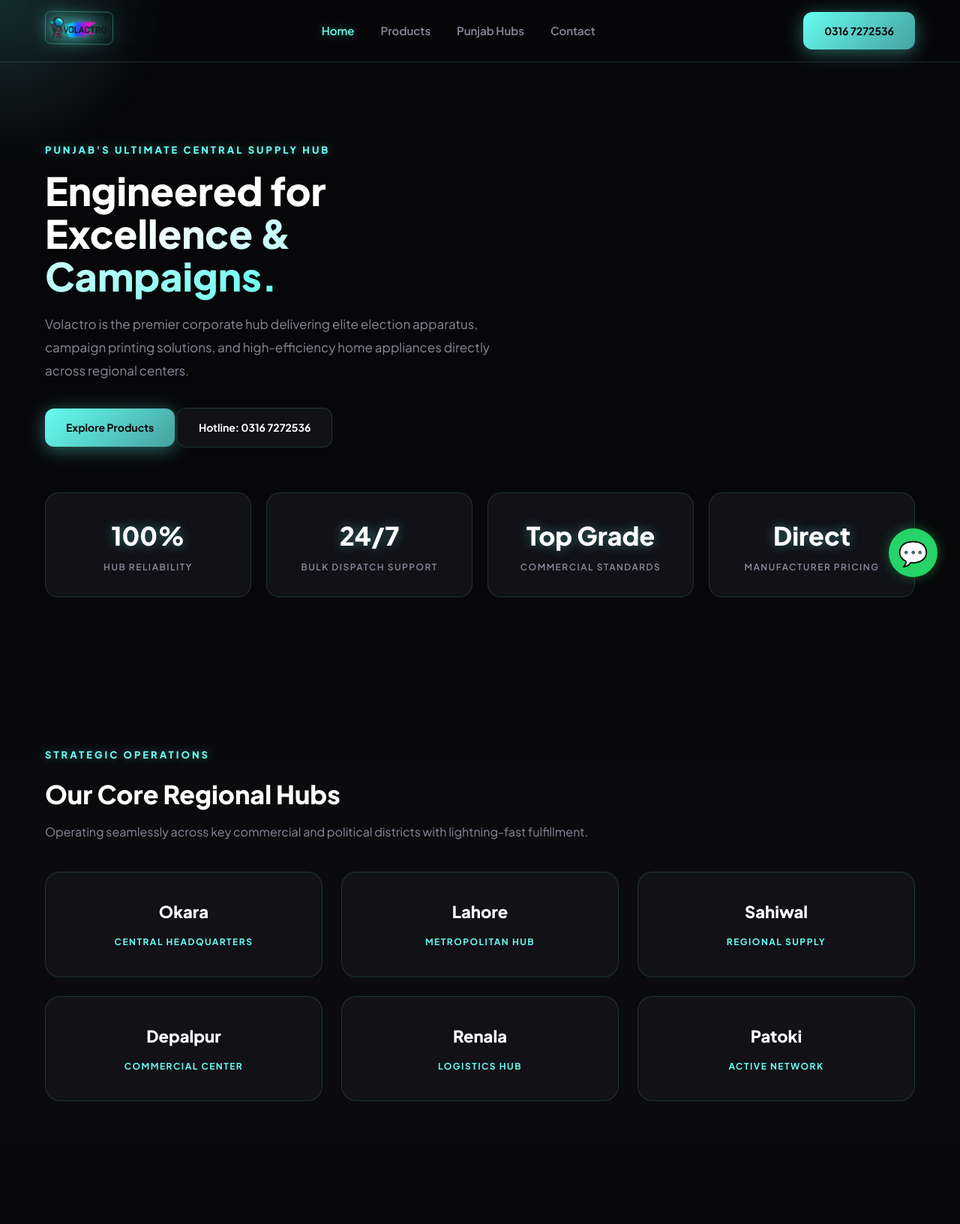
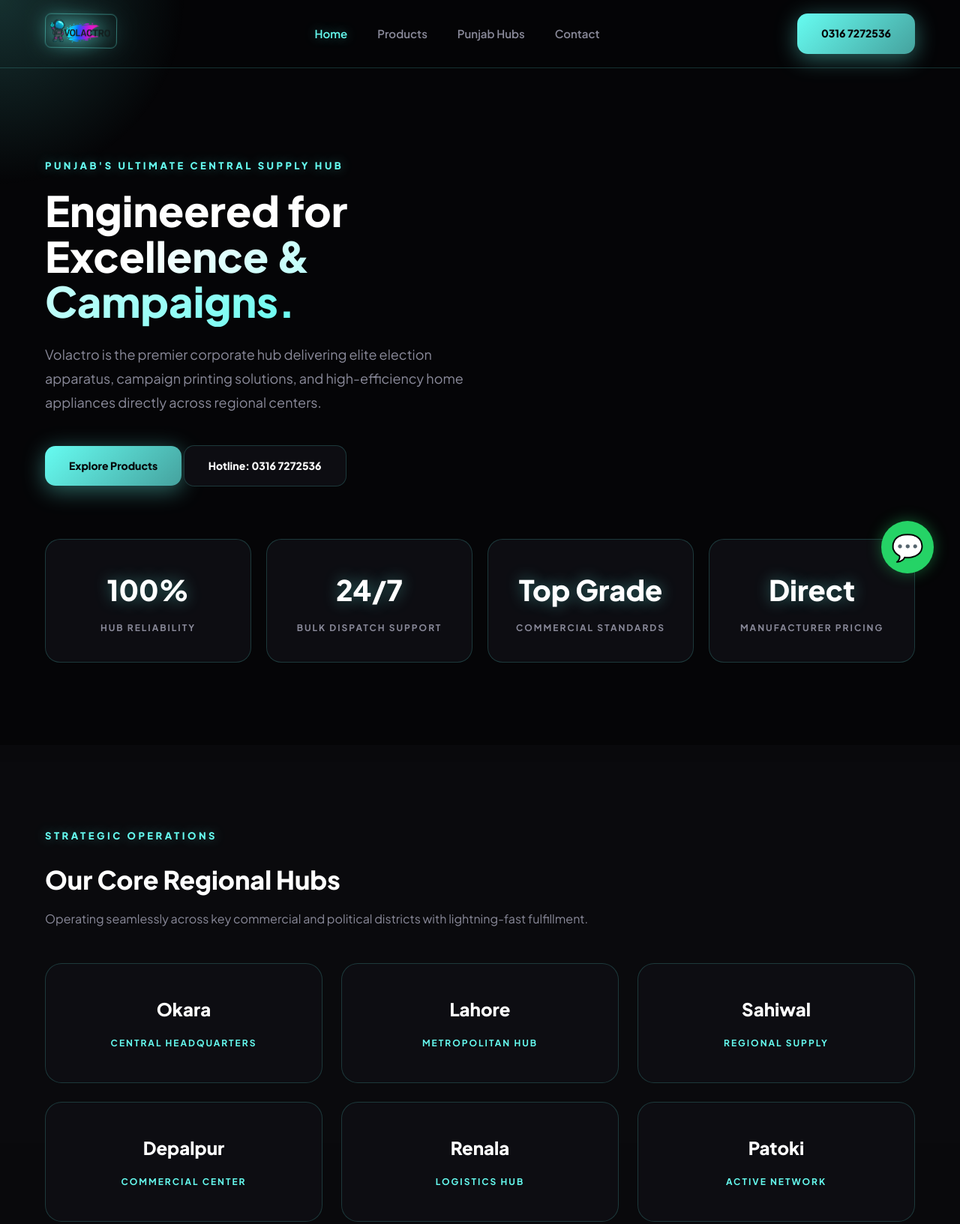
Before and after one commit to volactro/volactro, a plain HTML site: page index.html in a window 1280 px wide. Shown: the top 1633 px of the page at 75% size. Drawn offline with nearby package versions, Linux system fonts and the light colour scheme.

Commit message:
Update style.css

```diff
--- a/style.css
+++ b/style.css
@@ -1,7 +1,7 @@
 :root {
-  --bg: #070709;
-  --panel: #111116;
-  --panel-border: rgba(102, 252, 241, 0.15);
+  --bg: #050507;
+  --panel: #0d0d12;
+  --panel-border: rgba(102, 252, 241, 0.18);
   --text: #f0f0f5;
   --text-muted: #8a8a9a;
   --accent: #66FCF1;
@@ -16,31 +16,31 @@
   color: var(--text);
   font-family: 'Plus Jakarta Sans', system-ui, -apple-system, sans-serif;
   overflow-x: hidden;
-  line-height: 1.6;
+  line-height: 1.7;
 }
 
 a { text-decoration: none; color: inherit; transition: 0.2s; }
 
 .container { max-width: 1200px; margin: 0 auto; padding: 0 20px; }
-.section { padding: 100px 0; position: relative; }
-.section-tight { padding: 50px 0; }
+.section { padding: 110px 0; position: relative; }
+.section-tight { padding: 60px 0; }
 
 /* Cinematic Full-Screen Preloader */
 .preloader {
   position: fixed !important; top: 0 !important; left: 0 !important; right: 0 !important; bottom: 0 !important;
-  width: 100% !important; height: 100vh !important; background: #050507 !important;
+  width: 100% !important; height: 100vh !important; background: #030304 !important;
   z-index: 999999 !important; display: flex !important; flex-direction: column !important;
   align-items: center !important; justify-content: center !important;
   overflow: hidden !important; animation: hideContainer 0.5s ease 3.5s forwards;
 }
 .preloader-logo {
-  font-size: 42px; font-weight: 900; color: #fff; letter-spacing: 6px;
-  text-shadow: 0 0 30px var(--accent);
+  font-size: 44px; font-weight: 900; color: #fff; letter-spacing: 8px;
+  text-shadow: 0 0 35px var(--accent);
   animation: pulseLogo 0.8s infinite alternate;
 }
 @keyframes pulseLogo {
   from { transform: scale(1); opacity: 0.7; filter: drop-shadow(0 0 5px var(--accent)); }
-  to { transform: scale(1.06); opacity: 1; filter: drop-shadow(0 0 20px var(--accent)); }
+  to { transform: scale(1.06); opacity: 1; filter: drop-shadow(0 0 25px var(--accent)); }
 }
 @keyframes hideContainer {
   to { opacity: 0; visibility: hidden; pointer-events: none; }
@@ -50,133 +50,133 @@
 /* Immersive Soft Cursor Glow */
 .cursor-glow {
   position: fixed !important; pointer-events: none !important; z-index: 99999 !important;
-  width: 450px; height: 450px; transform: translate(-50%, -50%); border-radius: 50%;
-  background: radial-gradient(circle, rgba(102, 252, 241, 0.16) 0%, rgba(0, 0, 0, 0) 70%);
+  width: 500px; height: 500px; transform: translate(-50%, -50%); border-radius: 50%;
+  background: radial-gradient(circle, rgba(102, 252, 241, 0.18) 0%, rgba(0, 0, 0, 0) 70%);
   transition: width 0.3s, height: 0.3s;
 }
 
 /* Glassmorphism Sticky Navigation */
 .nav {
   position: fixed; top: 0; left: 0; width: 100%;
-  background: rgba(7, 7, 9, 0.85); backdrop-filter: blur(16px);
-  z-index: 100; border-bottom: 1px solid var(--panel-border); padding: 16px 0;
+  background: rgba(5, 5, 7, 0.9); backdrop-filter: blur(18px);
+  z-index: 100; border-bottom: 1px solid var(--panel-border); padding: 18px 0;
 }
 .nav-inner { display: flex; align-items: center; justify-content: space-between; }
-.brand { font-weight: 900; font-size: 22px; display: flex; align-items: center; gap: 10px; color: #fff; }
+.brand { font-weight: 900; font-size: 24px; display: flex; align-items: center; gap: 12px; color: #fff; }
 
 .brand-logo-img {
-  height: 44px; width: auto;
-  filter: drop-shadow(0 0 3px var(--accent)) drop-shadow(0 0 10px var(--accent-glow));
-  border: 1px solid rgba(102, 252, 241, 0.35);
+  height: 46px; width: auto;
+  filter: drop-shadow(0 0 4px var(--accent)) drop-shadow(0 0 12px var(--accent-glow));
+  border: 1px solid rgba(102, 252, 241, 0.4);
   padding: 4px; border-radius: 8px;
   animation: logoFloat 3.5s ease-in-out infinite;
 }
 
 @keyframes logoFloat {
-  0% { transform: translateY(0px) rotate(0deg); filter: drop-shadow(0 0 4px var(--accent)); }
-  50% { transform: translateY(-5px) rotate(1deg); filter: drop-shadow(0 0 15px var(--accent)); }
-  100% { transform: translateY(0px) rotate(0deg); filter: drop-shadow(0 0 4px var(--accent)); }
+  0% { transform: translateY(0px) rotate(0deg); filter: drop-shadow(0 0 5px var(--accent)); }
+  50% { transform: translateY(-5px) rotate(1deg); filter: drop-shadow(0 0 18px var(--accent)); }
+  100% { transform: translateY(0px) rotate(0deg); filter: drop-shadow(0 0 5px var(--accent)); }
 }
 
-.nav-links { display: flex; gap: 35px; font-size: 15px; color: var(--text-muted); font-weight: 600; }
-.nav-links a:hover, .nav-links a.active { color: var(--accent); text-shadow: 0 0 12px var(--accent-glow); }
+.nav-links { display: flex; gap: 40px; font-size: 15px; color: var(--text-muted); font-weight: 600; }
+.nav-links a:hover, .nav-links a.active { color: var(--accent); text-shadow: 0 0 15px var(--accent-glow); }
 
 /* High-Impact Buttons */
 .btn {
-  display: inline-flex; align-items: center; gap: 10px; padding: 14px 28px;
-  border-radius: 12px; font-weight: 700; font-size: 14px; transition: all 0.3s cubic-bezier(0.16, 1, 0.3, 1); cursor: pointer;
+  display: inline-flex; align-items: center; gap: 12px; padding: 15px 32px;
+  border-radius: 14px; font-weight: 800; font-size: 14px; transition: all 0.35s cubic-bezier(0.16, 1, 0.3, 1); cursor: pointer;
 }
 .btn-primary {
   background: linear-gradient(135deg, var(--accent), var(--teal)); color: var(--bg);
-  box-shadow: 0 4px 25px var(--accent-glow); border: none;
+  box-shadow: 0 6px 30px var(--accent-glow); border: none;
 }
-.btn-primary:hover { transform: translateY(-4px); box-shadow: 0 8px 35px var(--accent-glow); opacity: 0.95; }
+.btn-primary:hover { transform: translateY(-5px); box-shadow: 0 12px 40px var(--accent-glow); opacity: 0.95; }
 .btn-ghost { background: var(--panel); color: #fff; border: 1px solid var(--panel-border); }
-.btn-ghost:hover { transform: translateY(-4px); border-color: var(--accent); background: rgba(102, 252, 241, 0.08); }
+.btn-ghost:hover { transform: translateY(-5px); border-color: var(--accent); background: rgba(102, 252, 241, 0.1); }
 
 /* Hero Section */
-.hero { padding-top: 190px; }
-.hero-grid { display: grid; grid-template-columns: 1.1fr 0.9fr; gap: 50px; align-items: center; }
-.eyebrow { font-size: 13px; text-transform: uppercase; letter-spacing: 3px; color: var(--accent); margin-bottom: 15px; font-weight: 800; text-shadow: 0 0 12px var(--accent-glow); }
-.display-1 { font-size: 52px; line-height: 1.1; font-weight: 900; margin-bottom: 20px; color: #fff; }
+.hero { padding-top: 210px; }
+.hero-grid { display: grid; grid-template-columns: 1.1fr 0.9fr; gap: 60px; align-items: center; }
+.eyebrow { font-size: 13px; text-transform: uppercase; letter-spacing: 3.5px; color: var(--accent); margin-bottom: 18px; font-weight: 800; text-shadow: 0 0 15px var(--accent-glow); }
+.display-1 { font-size: 56px; line-height: 1.08; font-weight: 900; margin-bottom: 25px; color: #fff; }
 .grad-text { background: linear-gradient(135deg, #fff 20%, var(--accent) 100%); -webkit-background-clip: text; -webkit-text-fill-color: transparent; }
-.hero-sub { font-size: 17px; color: var(--text-muted); line-height: 1.8; margin-bottom: 35px; }
+.hero-sub { font-size: 18px; color: var(--text-muted); line-height: 1.8; margin-bottom: 40px; }
 
 /* Enhanced Stats Counters */
-.stats-grid { display: grid; grid-template-columns: repeat(4, 1fr); gap: 20px; margin-top: 60px; }
+.stats-grid { display: grid; grid-template-columns: repeat(4, 1fr); gap: 20px; margin-top: 70px; }
 .stat-card {
-  background: var(--panel); border: 1px solid var(--panel-border); padding: 30px 20px;
-  border-radius: 18px; text-align: center; transition: 0.3s; position: relative; overflow: hidden;
+  background: var(--panel); border: 1px solid var(--panel-border); padding: 35px 20px;
+  border-radius: 20px; text-align: center; transition: 0.35s; position: relative; overflow: hidden;
 }
 .stat-card::before {
-  content: ''; position: absolute; top: 0; left: 0; width: 100%; height: 2px;
+  content: ''; position: absolute; top: 0; left: 0; width: 100%; height: 3px;
   background: linear-gradient(90deg, transparent, var(--accent), transparent);
-  opacity: 0; transition: 0.3s;
+  opacity: 0; transition: 0.35s;
 }
 .stat-card:hover::before { opacity: 1; }
-.stat-card:hover { transform: translateY(-5px); border-color: var(--accent); box-shadow: 0 10px 30px rgba(102, 252, 241, 0.1); }
-.stat-card h3 { font-size: 34px; font-weight: 900; color: #fff; margin-bottom: 5px; text-shadow: 0 0 15px var(--accent-glow); }
-.stat-card p { font-size: 12px; color: var(--text-muted); text-transform: uppercase; letter-spacing: 1.5px; font-weight: 600; }
+.stat-card:hover { transform: translateY(-8px); border-color: var(--accent); box-shadow: 0 15px 35px rgba(102, 252, 241, 0.15); }
+.stat-card h3 { font-size: 38px; font-weight: 900; color: #fff; margin-bottom: 8px; text-shadow: 0 0 20px var(--accent-glow); }
+.stat-card p { font-size: 12px; color: var(--text-muted); text-transform: uppercase; letter-spacing: 2px; font-weight: 700; }
 
 /* Hub Cities Grid */
-.hub-grid { display: grid; grid-template-columns: repeat(3, 1fr); gap: 25px; margin-top: 40px; }
+.hub-grid { display: grid; grid-template-columns: repeat(3, 1fr); gap: 25px; margin-top: 45px; }
 .hub-card {
-  background: var(--panel); border: 1px solid var(--panel-border); padding: 35px 30px;
-  border-radius: 20px; text-align: center; transition: all 0.4s cubic-bezier(0.16, 1, 0.3, 1);
+  background: var(--panel); border: 1px solid var(--panel-border); padding: 40px 30px;
+  border-radius: 22px; text-align: center; transition: all 0.4s cubic-bezier(0.16, 1, 0.3, 1);
   position: relative;
 }
 .hub-card:hover {
-  border-color: var(--accent); transform: translateY(-8px);
-  box-shadow: 0 15px 40px rgba(102, 252, 241, 0.2);
-  background: linear-gradient(145deg, var(--panel), #16202b);
+  border-color: var(--accent); transform: translateY(-10px);
+  box-shadow: 0 20px 45px rgba(102, 252, 241, 0.25);
+  background: linear-gradient(145deg, var(--panel), #141c26);
 }
-.hub-card h4 { font-size: 22px; color: #fff; margin-bottom: 8px; font-weight: 800; }
-.hub-card span { font-size: 12px; color: var(--accent); font-weight: 700; text-transform: uppercase; letter-spacing: 1.5px; }
+.hub-card h4 { font-size: 24px; color: #fff; margin-bottom: 10px; font-weight: 800; }
+.hub-card span { font-size: 12px; color: var(--accent); font-weight: 700; text-transform: uppercase; letter-spacing: 2px; }
 
 /* Product Cards Grid */
-.work-grid { display: grid; grid-template-columns: repeat(3, 1fr); gap: 30px; margin-top: 45px; }
+.work-grid { display: grid; grid-template-columns: repeat(3, 1fr); gap: 30px; margin-top: 50px; }
 .work-card-link {
-  background: var(--panel); border: 1px solid var(--panel-border); border-radius: 20px;
-  overflow: hidden; position: relative; min-height: 280px; display: flex;
+  background: var(--panel); border: 1px solid var(--panel-border); border-radius: 22px;
+  overflow: hidden; position: relative; min-height: 300px; display: flex;
   flex-direction: column; justify-content: flex-end; text-decoration: none;
   transition: all 0.4s cubic-bezier(0.16, 1, 0.3, 1);
 }
-.work-card-link:hover { transform: translateY(-10px); border-color: var(--accent); box-shadow: 0 20px 45px rgba(102, 252, 241, 0.3); }
-.work-card-link h4 { font-size: 20px; margin-bottom: 6px; color: #fff; font-weight: 800; transition: 0.2s; }
+.work-card-link:hover { transform: translateY(-12px); border-color: var(--accent); box-shadow: 0 25px 50px rgba(102, 252, 241, 0.35); }
+.work-card-link h4 { font-size: 22px; margin-bottom: 8px; color: #fff; font-weight: 800; transition: 0.2s; }
 .work-card-link:hover h4 { color: var(--accent); }
-.work-card-link span { font-size: 13px; color: var(--text-muted); font-weight: 500; }
+.work-card-link span { font-size: 14px; color: var(--text-muted); font-weight: 500; }
 
 @keyframes floatAnim {
   0% { transform: translateY(0px); }
-  50% { transform: translateY(-8px); }
+  50% { transform: translateY(-10px); }
   100% { transform: translateY(0px); }
 }
 .floating-card { animation: floatAnim 4.5s ease-in-out infinite; }
 
 /* WhatsApp & Quick Action Floating Widget */
 @keyframes softPulse {
-  0% { box-shadow: 0 0 15px rgba(37, 211, 102, 0.4); }
-  50% { box-shadow: 0 0 35px rgba(37, 211, 102, 0.7); }
-  100% { box-shadow: 0 0 15px rgba(37, 211, 102, 0.4); }
+  0% { box-shadow: 0 0 20px rgba(37, 211, 102, 0.4); }
+  50% { box-shadow: 0 0 40px rgba(37, 211, 102, 0.8); }
+  100% { box-shadow: 0 0 20px rgba(37, 211, 102, 0.4); }
 }
 .whatsapp-float {
-  position: fixed; bottom: 30px; right: 30px; background-color: #25d366; color: #fff;
-  width: 65px; height: 65px; border-radius: 50%; display: flex; align-items: center;
-  justify-content: center; font-size: 32px; z-index: 999; transition: all 0.3s ease;
+  position: fixed; bottom: 35px; right: 35px; background-color: #25d366; color: #fff;
+  width: 70px; height: 70px; border-radius: 50%; display: flex; align-items: center;
+  justify-content: center; font-size: 35px; z-index: 999; transition: all 0.3s ease;
   animation: softPulse 3s ease-in-out infinite;
 }
-.whatsapp-float:hover { transform: scale(1.12); background-color: #20ba5a; }
+.whatsapp-float:hover { transform: scale(1.15); background-color: #20ba5a; }
 
 /* Footer */
-.footer { background: #040405; border-top: 1px solid var(--panel-border); padding: 80px 0 35px; margin-top: 120px; }
-.footer-top { display: grid; grid-template-columns: 2fr 1fr 1fr 1fr; gap: 40px; margin-bottom: 60px; }
-.footer-brand p { color: var(--text-muted); font-size: 14px; margin-top: 15px; line-height: 1.7; }
-.footer-links { list-style: none; display: flex; flex-direction: column; gap: 14px; color: var(--text-muted); font-size: 14px; }
-.footer-links a:hover { color: var(--accent); padding-left: 5px; }
-.footer-bottom { border-top: 1px solid var(--panel-border); padding-top: 30px; display: flex; justify-content: space-between; font-size: 13px; color: var(--text-muted); }
+.footer { background: #030304; border-top: 1px solid var(--panel-border); padding: 90px 0 40px; margin-top: 140px; }
+.footer-top { display: grid; grid-template-columns: 2fr 1fr 1fr 1fr; gap: 50px; margin-bottom: 70px; }
+.footer-brand p { color: var(--text-muted); font-size: 14px; margin-top: 18px; line-height: 1.8; }
+.footer-links { list-style: none; display: flex; flex-direction: column; gap: 15px; color: var(--text-muted); font-size: 14px; }
+.footer-links a:hover { color: var(--accent); padding-left: 6px; }
+.footer-bottom { border-top: 1px solid var(--panel-border); padding-top: 35px; display: flex; justify-content: space-between; font-size: 13px; color: var(--text-muted); }
 
 @media(max-width: 768px) {
   .hero-grid, .work-grid, .stats-grid, .hub-grid, .footer-top { grid-template-columns: 1fr; }
-  .display-1 { font-size: 38px; }
+  .display-1 { font-size: 40px; }
   .nav-links { display: none; }
 }
```
